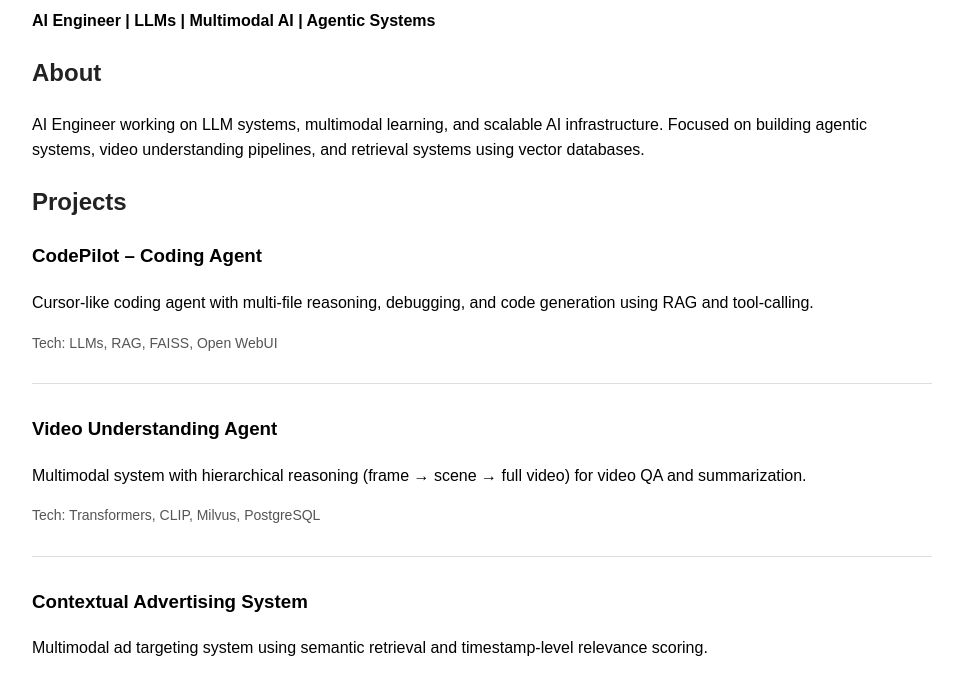
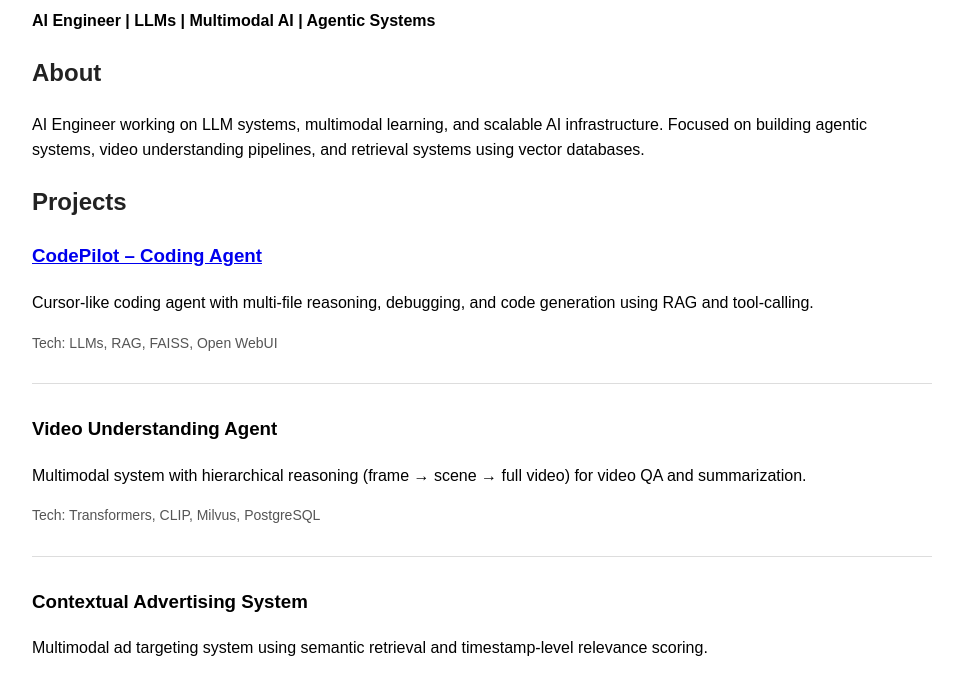
Before and after one commit to amanankesh/amanankesh.github.io, a plain HTML site: page docs/index.html in a window 1280 px wide. Shown: the part 106-780 px from the top of the page, without its empty margins (158-1121 px from the left). Drawn offline with Linux system fonts and the light colour scheme.

Commit message:
Add link to CodePilot project in index.html

```diff
--- a/docs/index.html
+++ b/docs/index.html
@@ -39,7 +39,7 @@ Focused on building agentic systems, video understanding pipelines, and retrieva
 <h2>Projects</h2>
 
 <div class="project">
-  <h3>CodePilot – Coding Agent</h3>
+  <h3><a href="codepilot.html">CodePilot – Coding Agent</a></h3>
   <p>
   Cursor-like coding agent with multi-file reasoning, debugging, and code generation using RAG and tool-calling.
   </p>
```
